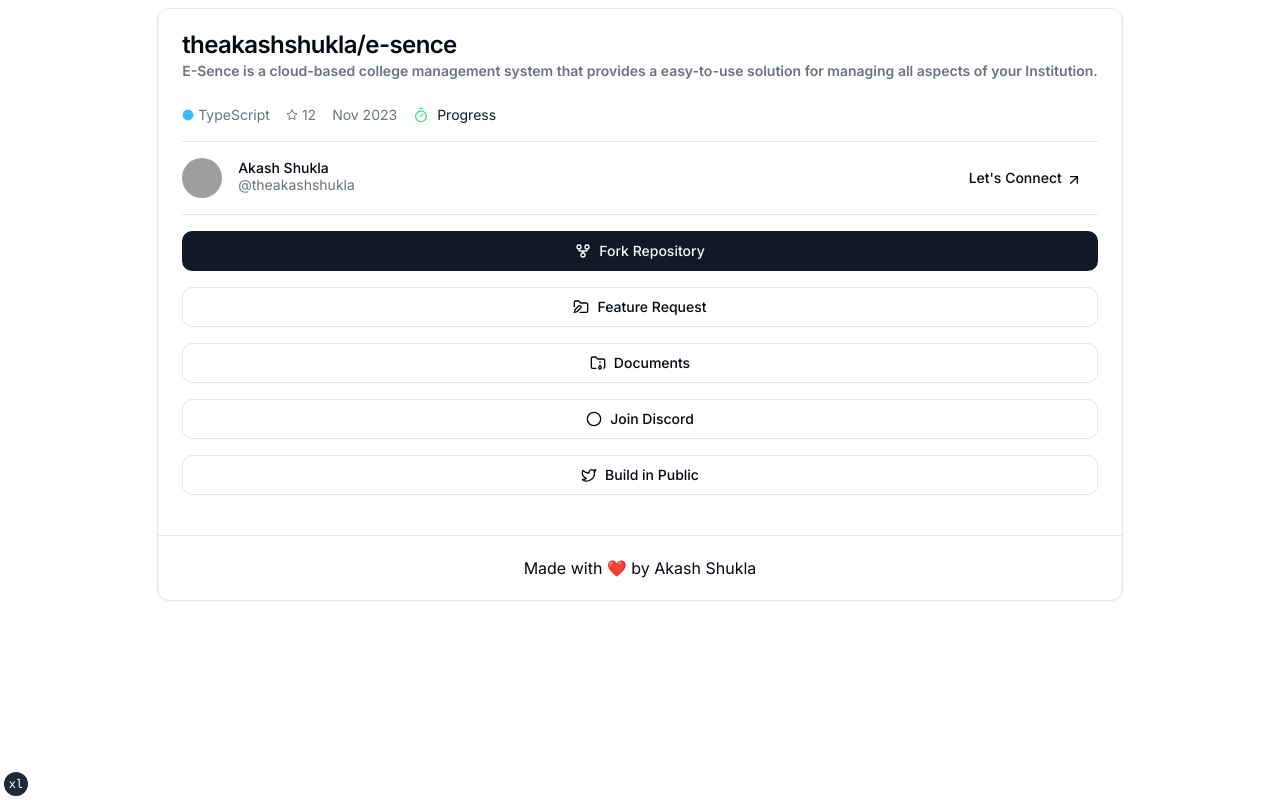
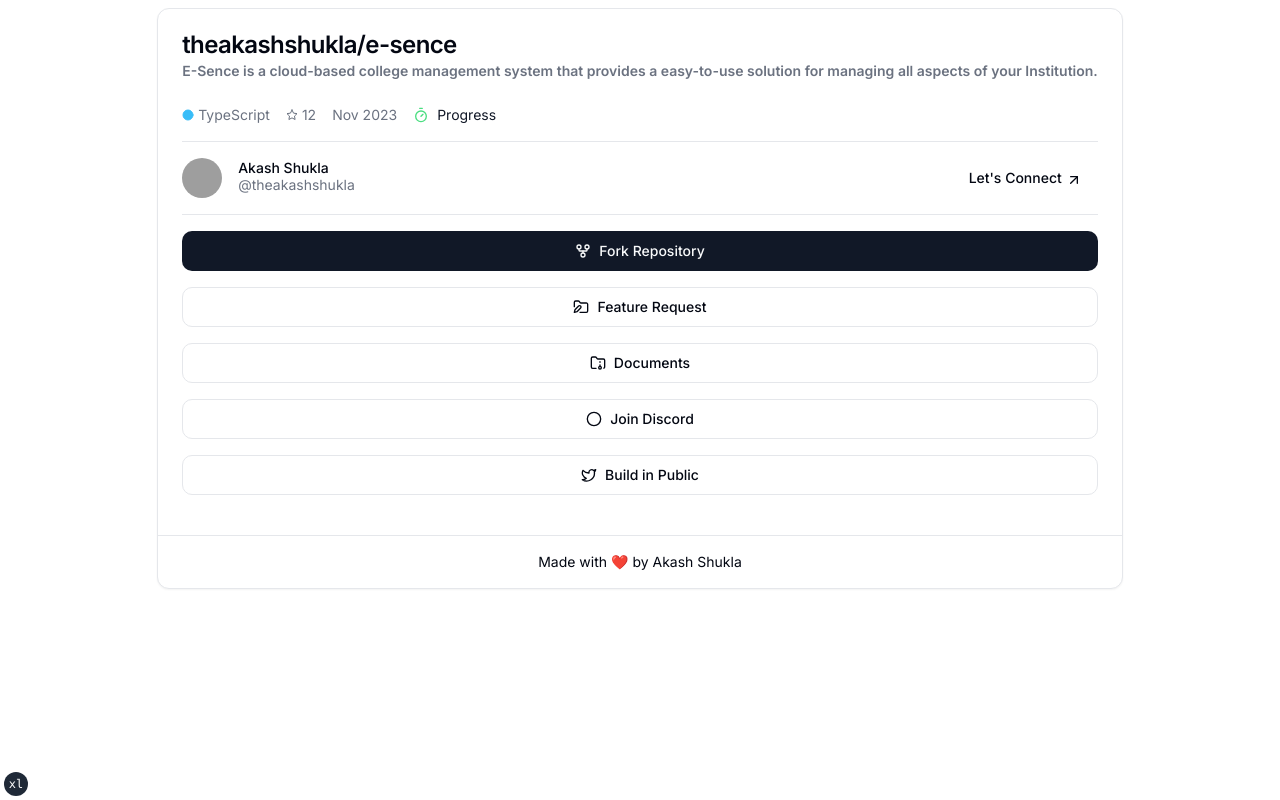
Before and after one commit to theakashshukla/eProject, a Next.js app: page / in a window 1280 px wide. Built offline with nearby package versions, Linux system fonts and the light colour scheme; grey boxes are pictures that could not be loaded.

Commit message:
text changes

```diff
--- a/app/profile/page.tsx
+++ b/app/profile/page.tsx
@@ -147,8 +147,8 @@ const ProfileCard = () => {
 
         </CardContent>
         <Separator className="my-4" />
-        <div className="flex justify-center my-5">
-          <h1>Made with ❤️ by Akash Shukla</h1>
+        <div className="flex justify-center my-4">
+          <h1 className="text-sm">Made with ❤️ by Akash Shukla</h1>
         </div>
 
       </Card>
```
